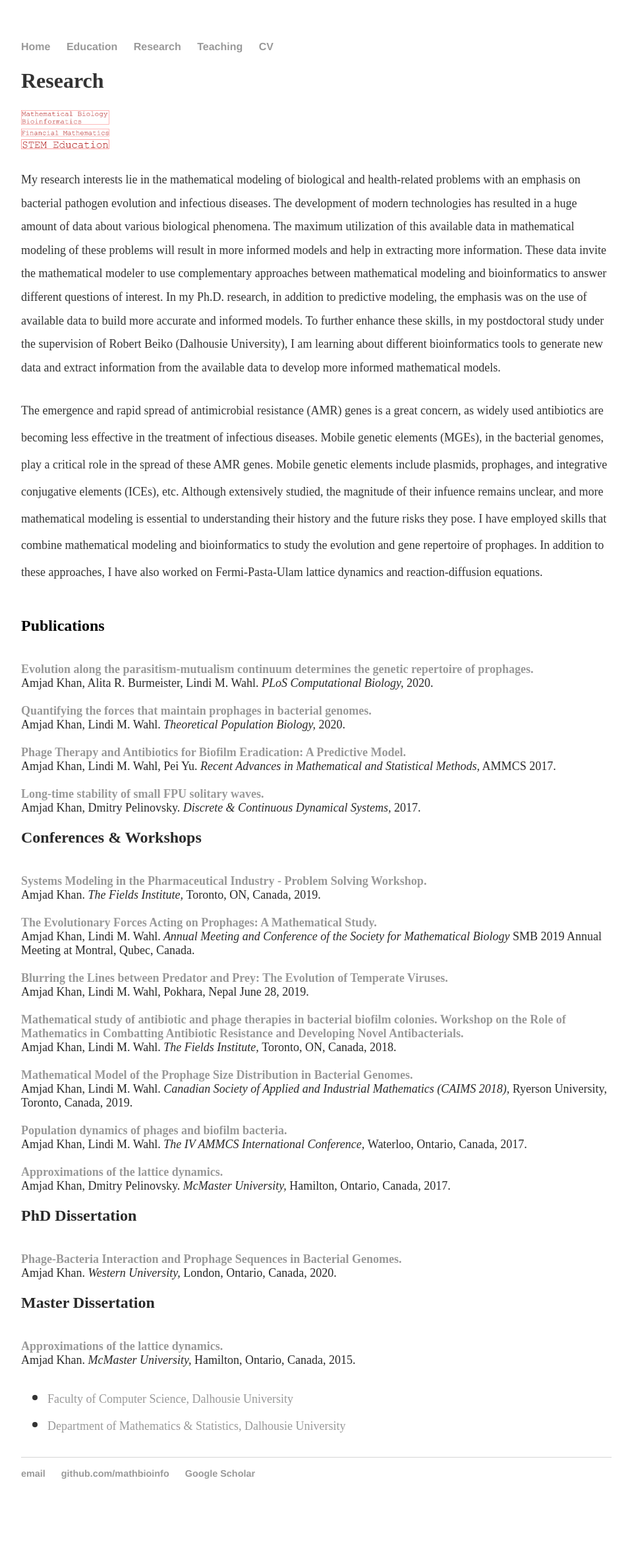
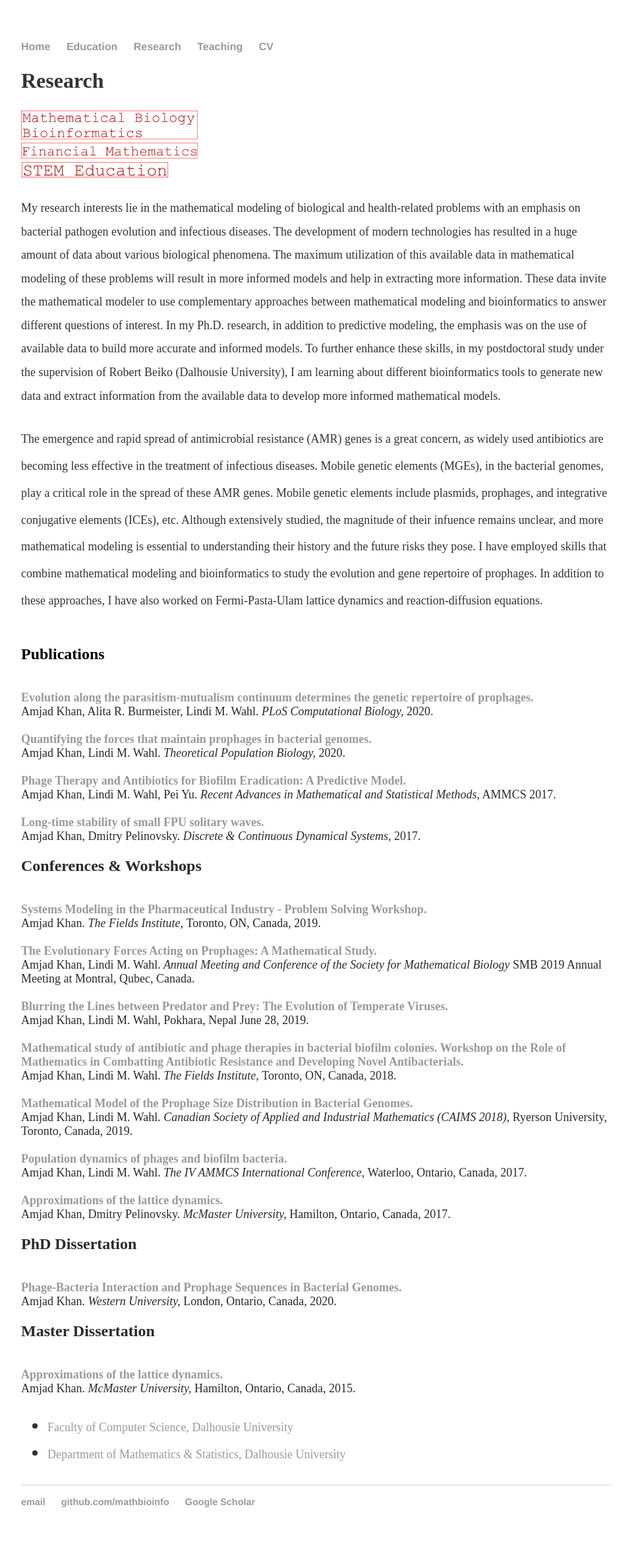
Before and after one commit to MathBioInfo/amjadkhan, a Jekyll site: the page built from Research/index.html, in a window 1280 px wide. Shown: the whole page at 66% size, without its empty margins (160-1119 px from the left). Built offline with Jekyll 4.4.1, drawn with Linux system fonts in a browser that asks for light colours; before the commit the page ends 2303 px from its top, so only the background shows below that.

Commit message:
Update index.html

```diff
--- a/Research/index.html
+++ b/Research/index.html
@@ -13,19 +13,19 @@
 <div class="col-md-12 row">
 <div class="col-xs-4">
 	    <a href="#">
-            <img src="../images/11.jpg"  width="15%" height="auto">
+            <img src="../images/11.jpg"  width="30%" height="auto">
 	    </a>
  </div>
 
 <div class="col-xs-4">
 	    <a href="../Teaching/financialmath2021/index.html">
-            <img src="../images/22.jpg"  width="15%" height="auto">
+            <img src="../images/22.jpg"  width="30%" height="auto">
             </a>
  </div>
 
 <div class="col-xs-4">
 	    <a href="#">
-            <img src="../images/33.jpg"  width="15%" height="auto">
+            <img src="../images/33.jpg"  width="25%" height="auto">
 	    </a>
 </div>
 </div>
```
